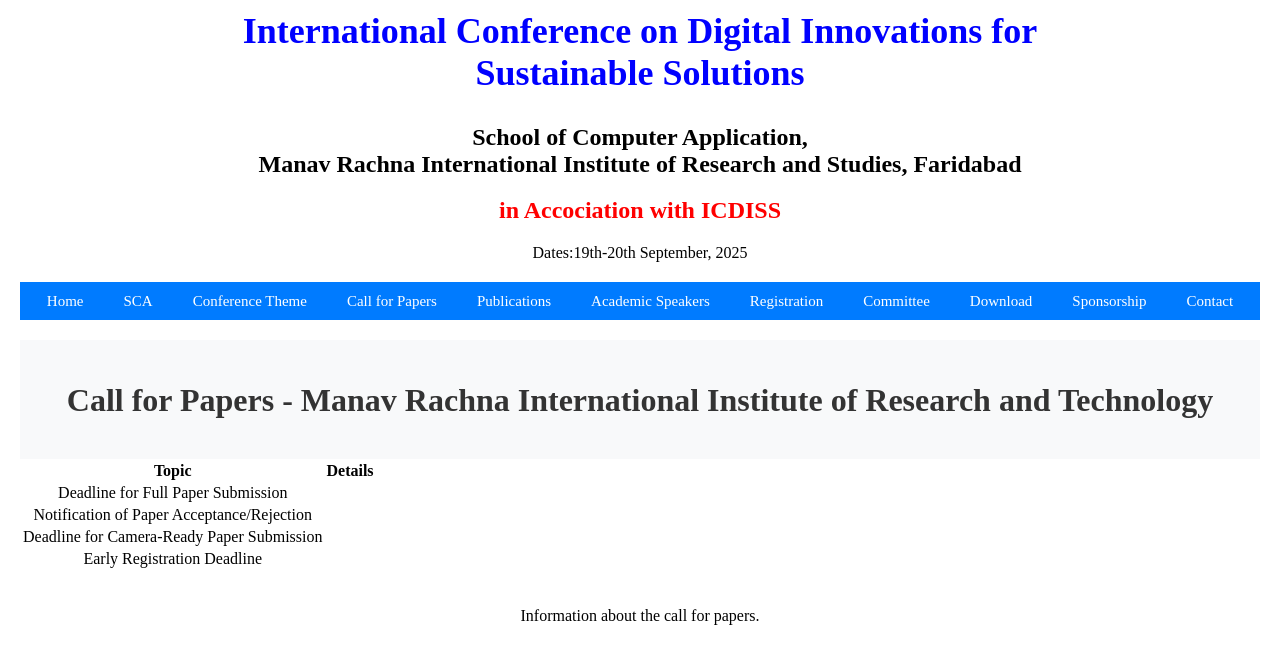
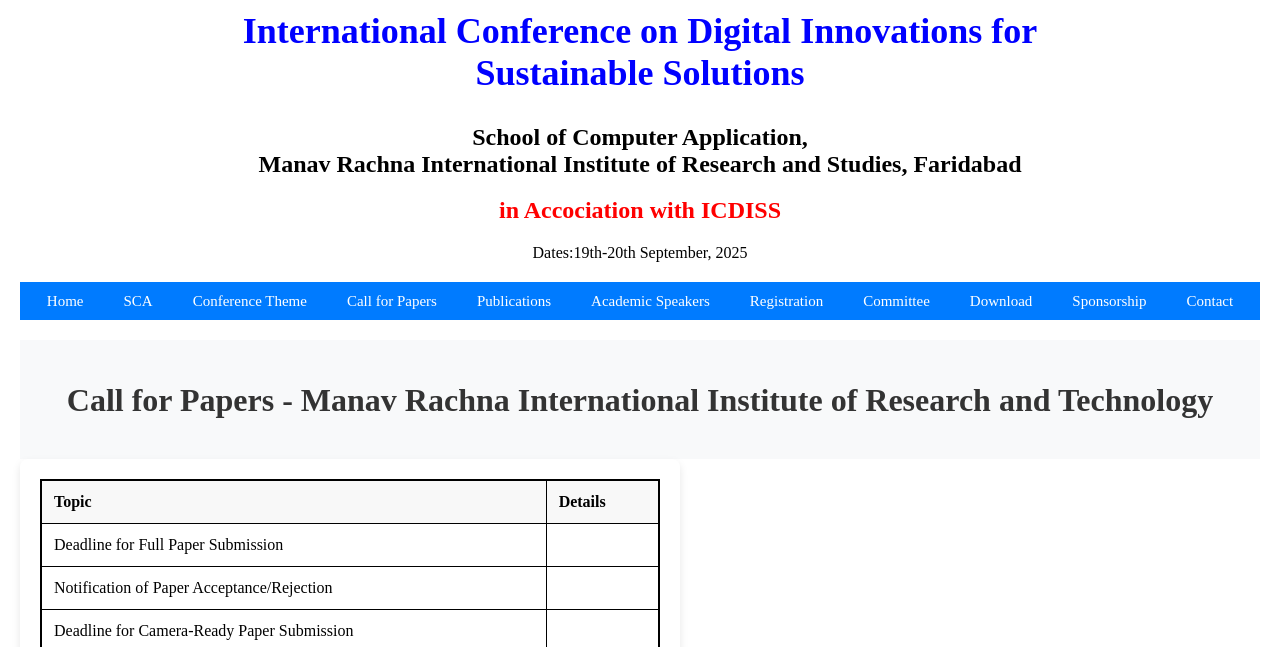
Before and after one commit to RT0EDGE/test, a plain HTML site: page tags/call-for-papers.html in a window 1280 px wide. Shown: the part 305-952 px from the top of the page. Drawn offline with Linux system fonts and the light colour scheme.

Commit message:
Update styles.css

```diff
--- a/styles.css
+++ b/styles.css
@@ -126,3 +126,27 @@
     margin-bottom: 10px;
     font-size: 18px;
 }
+
+.table-container {
+    width: 50%;
+    padding: 20px;
+    background-color: #fff;
+    box-shadow: 0 4px 8px rgba(0, 0, 0, 0.1);
+    border-radius: 8px;
+}
+
+table {
+    width: 100%;
+    border-collapse: collapse;
+    text-align: left;
+    border: 2px solid black; /* Adds a black border around the entire table */
+}
+
+th, td {
+    padding: 12px;
+    border: 1px solid black; /* Adds black borders to table cells */
+}
+
+th {
+    background-color: #f8f8f8;
+}
```
